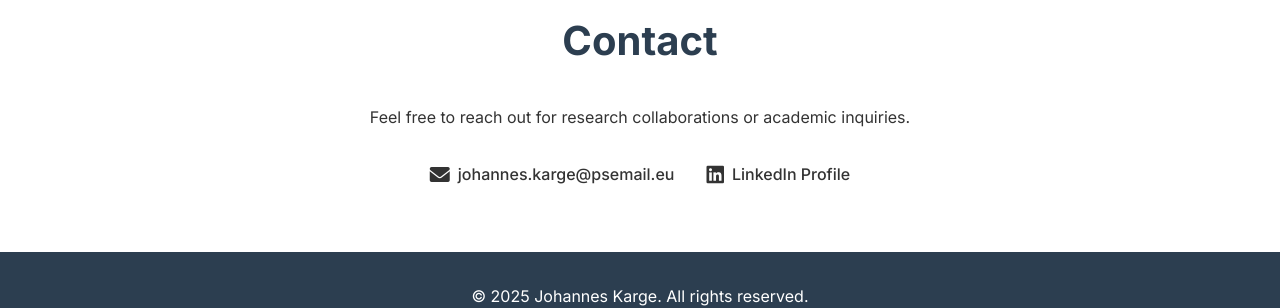
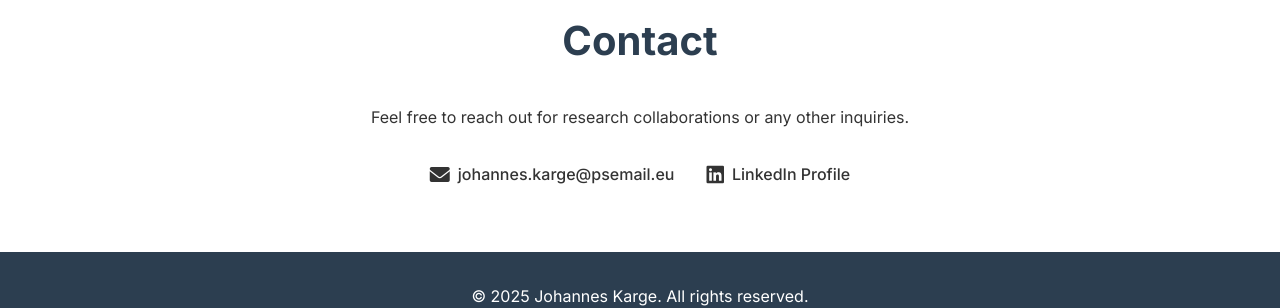
Before and after one commit to JohannesKarge/johanneskarge.github.io, a Jekyll site: the page built from index.md, in a window 1280 px wide and 900 px high, scrolled down 8516 px. Shown: the part 558-866 px from the top of the window. Built offline with Jekyll 4.4.1, drawn with Linux system fonts in a browser that asks for light colours.

Commit message:
Update index.md

```diff
--- a/index.md
+++ b/index.md
@@ -265,7 +265,7 @@ layout: default
 <section class="contact-section" id="contact">
   <div class="container">
     <h2>Contact</h2>
-    <p>Feel free to reach out for research collaborations or academic inquiries.</p>
+    <p>Feel free to reach out for research collaborations or any other inquiries.</p>
     <div class="contact-info">
       <a href="mailto:{{ site.data.profile.email }}" class="contact-link">
         <i class="fas fa-envelope"></i> {{ site.data.profile.email }}
```
